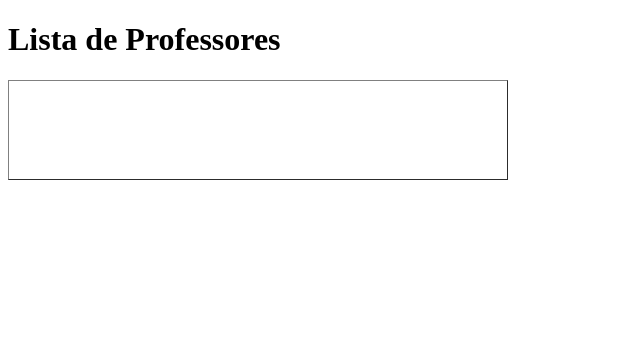
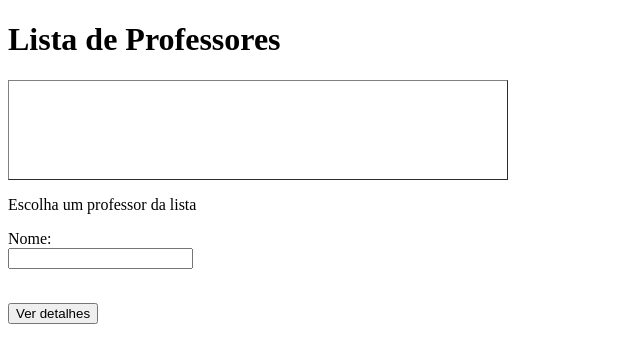
Before and after one commit to uniceub-ltp2-201901/prova-p1-ltp2-201901-viniciussds2000, a Flask app: page / in a window 1280 px wide. Shown: the top 363 px of the page, without its empty margins (0-640 px from the left). Run offline with Flask 2, Linux system fonts and the light colour scheme; data that the repository does not hold is empty.

Commit message:
lista funcionandos desisti

```diff
--- a/BD.py
+++ b/BD.py
@@ -6,18 +6,18 @@ def get_professores(cursor):
     cursor.close()
 
     return professores
+def validar_prof(cursor,name):
+    cursor.execute(f'select id from professor where nome = "{name}"')
 
-def get_id(cursor):
-    cursor.execute(f'select id from professor')
-
-    idprof=cursor.fetchone()
+    idprof= cursor.fetchone()
 
     cursor.close()
 
     return idprof
 
+
 def get_detalhes(cursor,idprof):
-    cursor.execute(f'select nome,nomemae,datanasc,titulacao from professor where id="{idprof}"')
+    cursor.execute(f'select professor.nome, professor.nomemae,professor.datanasc,professor.titulacao from professor where id="{idprof[0]}"')
 
     detalhes=cursor.fetchall()
 
--- a/main.py
+++ b/main.py
@@ -1,4 +1,4 @@
-from flask import Flask,render_template
+from flask import Flask,render_template,request
 from flaskext.mysql import MySQL
 from BD import *
 
@@ -16,15 +16,30 @@ app.config['MYSQL_DATABASE_DB']='faculdade'
 def listarprofessores():
     cursor = mysql.get_db().cursor()
 
-    return render_template('listaprofessores.html',prof=get_professores(cursor))
+    return render_template('listaprofessores.html', prof=get_professores(cursor))
 
 
-@app.route('/exibir')
+@app.route('/exibir',methods=['GET','POST'])
 def exibirprofessores():
     cursor = mysql.get_db().cursor()
-    idprof=get_id(cursor)
-    cursor= mysql.get_db().cursor()
-    return render_template('exibirbeatriz.html',detalhes=get_detalhes(cursor,idprof))
+    if request.method == 'POST':
+        nome = request.form.get('nomeprof')
+
+        cursor = mysql.get_db().cursor()
+
+        idprof=validar_prof(cursor,nome)
+
+        if idprof is None:
+            return render_template('listaprofessore.html', erro='Professor não encontrado, digite o nome completo')
+        else:
+            cursor = mysql.get_db().cursor()
+
+            return render_template('exibirprofessores.html',nomep=idprof, det=get_detalhes(cursor,idprof))
+
+    else:
+        return render_template('listaprofessores.html.html')
+    return render_template('exibirprofessores.html')
+
 
 
 
--- a/templates/exibirbeatriz.html
+++ b/templates/exibirprofessores.html
@@ -5,7 +5,7 @@
     <title>Sobre professor</title>
 </head>
 <body>
-Exibir professores
+Exibir professores {{nomep}}
 
     <table border="1">
         <tr>
--- a/templates/listaprofessores.html
+++ b/templates/listaprofessores.html
@@ -10,11 +10,31 @@
     <table border="1" width=500 height=100>
         <tr>
         {% for p in prof %}
-        <tr><td><a href="/exibir">{{p[0]}}</a></td></tr>
+        <tr><td>{{p[0]}}</td></tr>
+        </tr>
+        {%endfor%}
+    </table>
 
-        {% endfor %}
-        </tr>
+    <form id= login action="/exibir" method="POST">
 
-    </table>
+        <p>
+            <label>
+                Escolha um professor da lista
+            </label><br>
+        </p>
+        <p>
+            <label>
+                Nome:
+            </label><br>
+            <input type="text" name="nomeprof">
+        </p>
+
+        <p><br><input type="submit" name="detalhesbt" value="Ver detalhes">
+
+        </p>
+        {% if erro %}
+            <span style="color:red">{{erro}}</span><br>
+        {% endif %}
+    </form>
 </body>
 </html>
```
